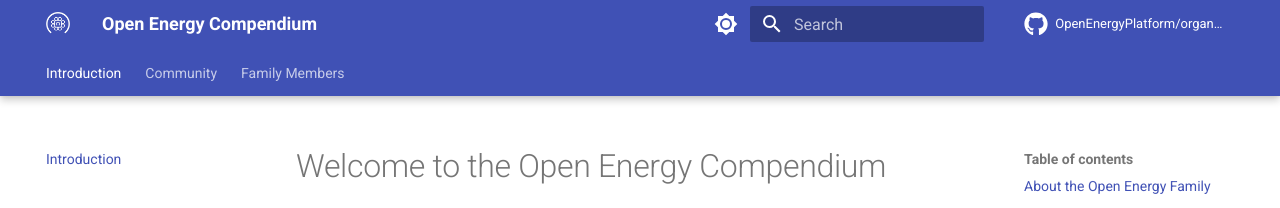
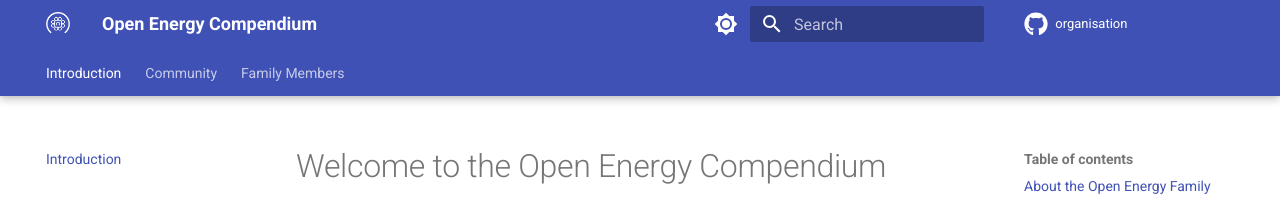
Before and after one commit to OpenEnergyPlatform/organisation, an MkDocs documentation site: the page built from compendium/index.md, in a window 1280 px wide. Shown: the top 208 px of the page. Built offline with MkDocs 1.6.1 and Material for MkDocs 9.7.7, drawn with Linux system fonts in a browser that asks for light colours; comment, search, counter and statistics services are not loaded.

Commit message:
Update repo name in documentation

```diff
--- a/mkdocs.yml
+++ b/mkdocs.yml
@@ -4,7 +4,7 @@ site_url:
 site_description: A collection of information and documentation for the Open Energy Family
 
 # Repository
-repo_name: OpenEnergyPlatform/organisation
+repo_name: organisation
 repo_url: https://github.com/OpenEnergyPlatform/organisation
 docs_dir: 'compendium'
 
```
